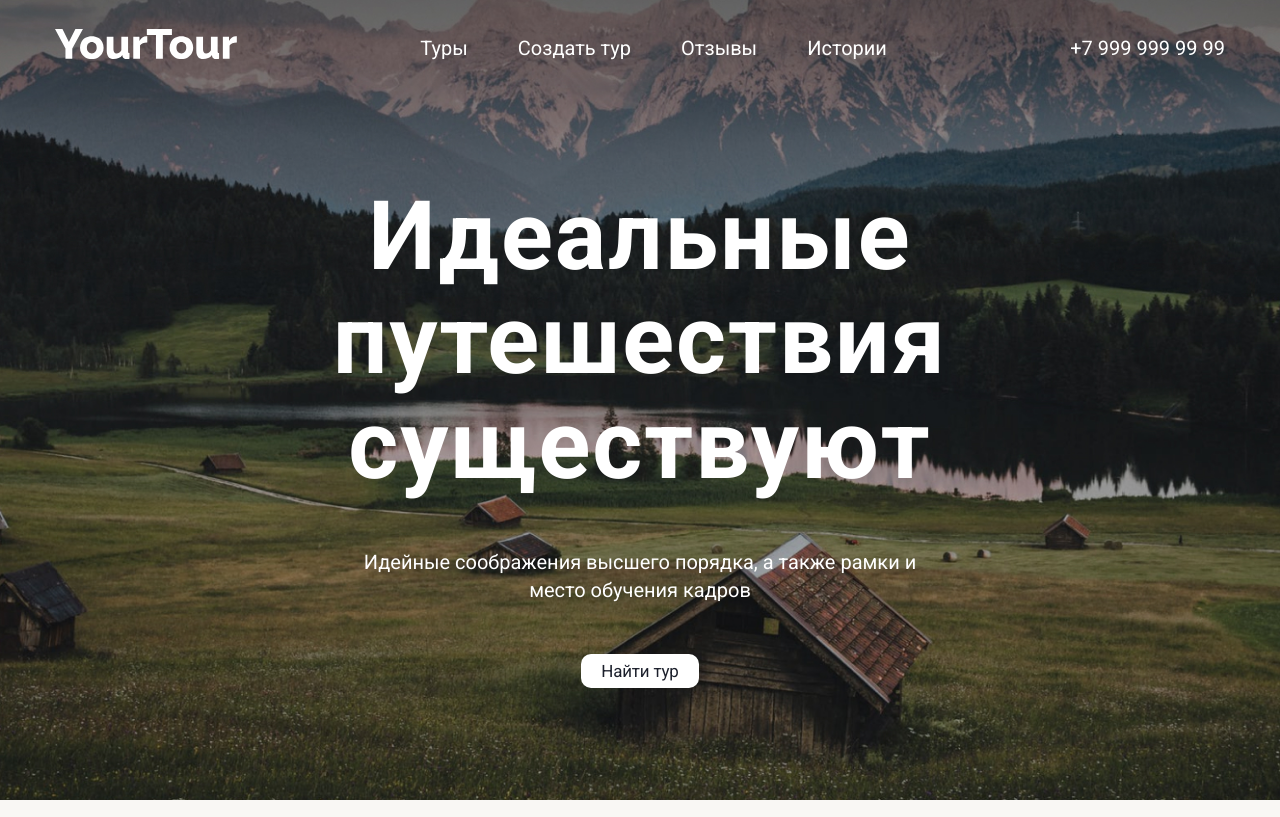
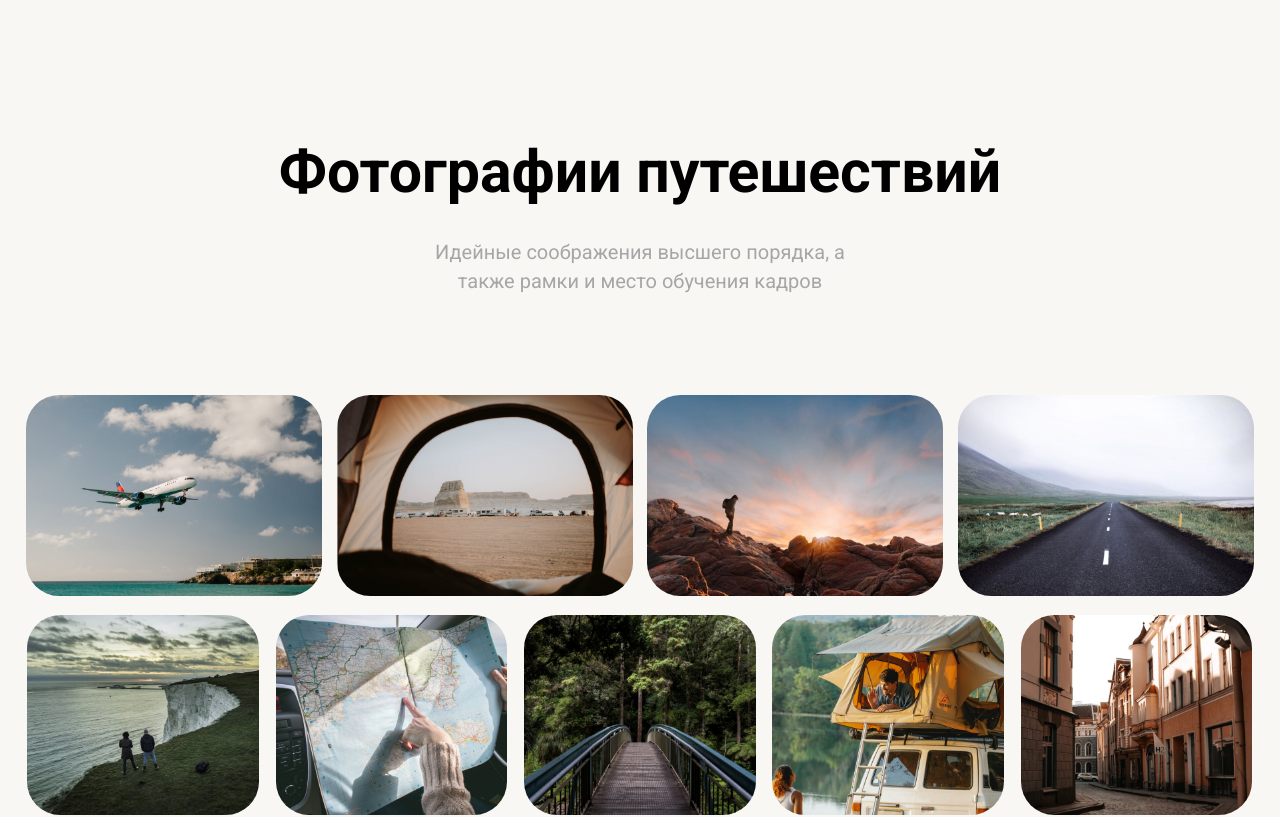
Before and after one commit to Bogdanvosk/your-tour-next, a Next.js app: page / in a window 1280 px wide. Shown: the top 817 px of the page. Built offline with nearby package versions, Linux system fonts and the light colour scheme.

Commit message:
Add travel-section: added TravelItems and TravelItem components, travel section is done

```diff
--- /dev/null
+++ b/src/components/common/TravelItem/TravelItem.js
@@ -0,0 +1,26 @@
+import PropTypes from 'prop-types'
+import cn from 'classnames'
+
+import styles from './TravelItem.module.scss'
+
+const TravelItem = ({ img, size, hidden }) => {
+	console.log('hidden', hidden)
+
+	return (
+		<div
+			className={cn(styles.item, {
+				[styles.narrow]: size === 'narrow',
+				[styles[hidden]]: hidden !== ''
+			})}>
+			<img className={styles.image} src={img} alt='Travel photo' />
+		</div>
+	)
+}
+
+export default TravelItem
+
+TravelItem.propTypes = {
+	img: PropTypes.string,
+	size: PropTypes.string,
+	hidden: PropTypes.string
+}
--- /dev/null
+++ b/src/components/common/TravelItem/TravelItem.module.scss
@@ -0,0 +1,51 @@
+@use '@/styles/mixins';
+@import '@/styles/variables';
+
+.item {
+	width: 23.13vw;
+	height: 15.68vw;
+	border-radius: 2.6vw;
+	overflow: hidden;
+
+	@include mixins.tablet {
+		width: 30.73vw;
+		height: 29.2vw;
+		border-radius: 4.9vw;
+	}
+
+	@include mixins.mobile {
+		width: 42.78vw;
+		height: 30.6vw;
+		border-radius: 5.6vw;
+	}
+}
+
+.narrow {
+	width: 18.1vw;
+	@include mixins.tablet {
+		width: 22.6vw;
+	}
+
+	@include mixins.mobile {
+		width: 27.6vw;
+	}
+}
+
+.lg {
+	@include mixins.tablet {
+		display: none;
+	}
+}
+
+.sm {
+	@include mixins.mobile {
+		display: none;
+	}
+}
+
+.image {
+	display: block;
+	width: 100%;
+	height: 100%;
+	object-fit: cover;
+}
--- /dev/null
+++ b/src/components/common/TravelItems/TravelItems.js
@@ -0,0 +1,32 @@
+import PropTypes from 'prop-types'
+
+import TravelItem from '../TravelItem/TravelItem';
+
+import styles from './TravelItems.module.scss'
+
+const TravelItems = ({ items }) => {
+	return (
+		<div className={styles.items}>
+			{items.map((item, index) => (
+				<TravelItem
+					key={index}
+					img={item.img}
+					size={item.size}
+					hidden={item.hidden}
+				/>
+			))}
+		</div>
+	)
+}
+
+export default TravelItems
+
+TravelItems.propTypes = {
+	items: PropTypes.arrayOf(
+		PropTypes.shape({
+			img: PropTypes.string,
+			size: PropTypes.string,
+			hidden: PropTypes.string
+		})
+	)
+}
--- /dev/null
+++ b/src/components/common/TravelItems/TravelItems.module.scss
@@ -0,0 +1,24 @@
+@use '@/styles/mixins';
+@import '@/styles/variables';
+
+.items {
+	display: flex;
+	margin: 6.25rem auto 0;
+	padding: 0 1.58rem;
+	justify-content: space-around;
+	flex-wrap: wrap;
+	gap: 1.4625vw 0.9625vw;
+
+	@include mixins.tablet {
+		padding: 0;
+		justify-content: center;
+		column-gap: 1.95vw;
+		row-gap: 3.13vw;
+	}
+
+	@include mixins.mobile {
+		margin-top: 3.13rem;
+		column-gap: 2.77vw;
+		row-gap: 5vw;
+	}
+}
--- a/src/components/pages/HomePage/HomePage.js
+++ b/src/components/pages/HomePage/HomePage.js
@@ -3,16 +3,18 @@ import Header from './Header/Header'
 import Info from './Info/Info'
 import Reviews from './Reviews/Reviews'
 import Tour from './Tour/Tour'
+import Travel from './Travel/Travel'
 
 const HomePage = () => {
 	return (
 		<>
-			<Header />
+			{/* <Header /> */}
 			<main>
-				<Info />
+				{/* <Info />
 				<Tour />
 				<Find />
-				<Reviews />
+				<Reviews /> */}
+				<Travel />
 			</main>
 		</>
 	)
--- /dev/null
+++ b/src/components/pages/HomePage/Travel/Travel.js
@@ -0,0 +1,33 @@
+import SectionHead from '@/components/common/SectionHead/SectionHead'
+import TravelItems from '@/components/common/TravelItems/TravelItems'
+
+const travelItems = [
+	{ img: '/images/travel/travel-1.jpg', size: 'normal', hidden: '' },
+	{ img: '/images/travel/travel-2.jpg', size: 'normal', hidden: 'lg' },
+	{ img: '/images/travel/travel-3.jpg', size: 'normal', hidden: 'sm' },
+	{ img: '/images/travel/travel-4.jpg', size: 'normal', hidden: '' },
+	{ img: '/images/travel/travel-5.jpg', size: 'narrow', hidden: '' },
+	{ img: '/images/travel/travel-6.jpg', size: 'narrow', hidden: 'sm' },
+	{ img: '/images/travel/travel-7.jpg', size: 'narrow', hidden: 'lg' },
+	{ img: '/images/travel/travel-8.jpg', size: 'narrow', hidden: '' },
+	{ img: '/images/travel/travel-13.jpg', size: 'narrow', hidden: '' },
+	{ img: '/images/travel/travel-9.jpg', size: 'normal', hidden: '' },
+	{ img: '/images/travel/travel-10.jpg', size: 'normal', hidden: '' },
+	{ img: '/images/travel/travel-11.jpg', size: 'normal', hidden: 'sm' },
+	{ img: '/images/travel/travel-12.jpg', size: 'normal', hidden: 'lg' }
+]
+
+const Travel = () => {
+	return (
+		<section>
+			<SectionHead
+				title='Фотографии путешествий'
+				subtitle='Идейные соображения высшего порядка, а также рамки и место
+				обучения кадров'
+			/>
+			<TravelItems items={travelItems} />
+		</section>
+	)
+}
+
+export default Travel
```
